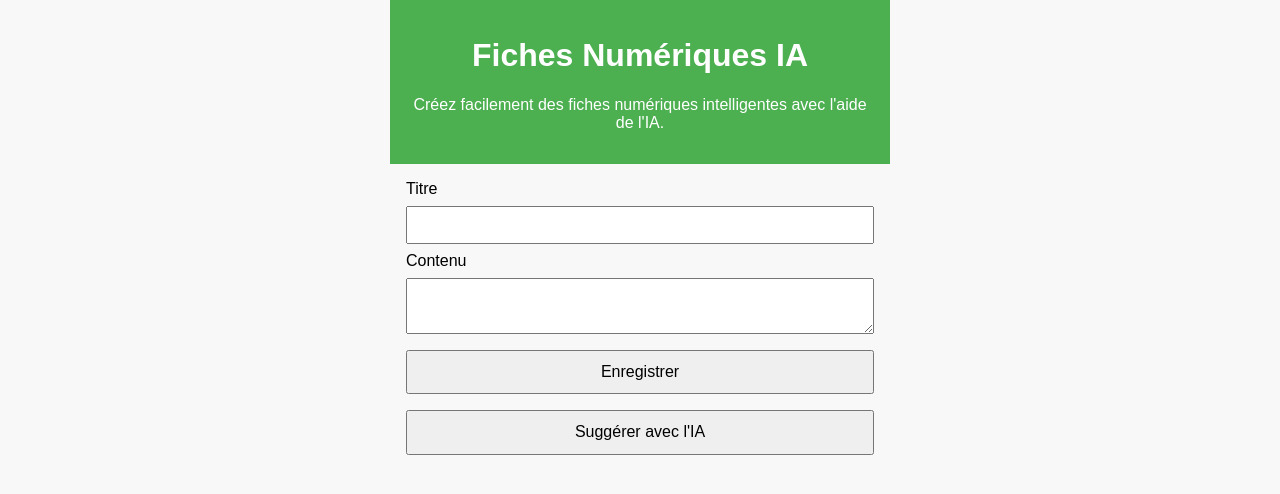
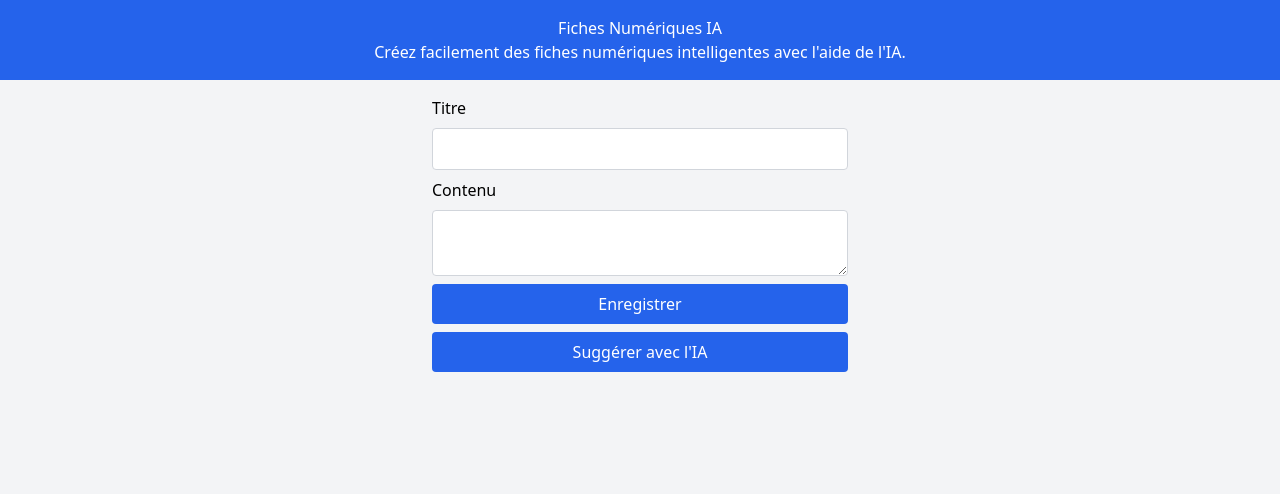
Before and after one commit to dkicksd/fichesnum, a PHP site: page / in a window 1280 px wide. Shown: the top 494 px of the page. Run offline with PHP 8.4, Linux system fonts and the light colour scheme.

Commit message:
Apply Tailwind design

```diff
--- a/index.php
+++ b/index.php
@@ -7,23 +7,24 @@
     <meta charset="UTF-8">
     <meta name="viewport" content="width=device-width, initial-scale=1.0">
     <title>Fiches Numériques IA</title>
+    <link href="https://cdn.jsdelivr.net/npm/tailwindcss@2.2.19/dist/tailwind.min.css" rel="stylesheet">
     <link rel="stylesheet" href="style.css">
 </head>
-<body>
-    <header>
+<body class="bg-gray-100">
+    <header class="bg-blue-600 text-white text-center p-4">
         <h1>Fiches Numériques IA</h1>
         <p>Créez facilement des fiches numériques intelligentes avec l'aide de l'IA.</p>
     </header>
-    <main>
-        <form id="note-form">
+    <main class="max-w-md mx-auto p-4">
+        <form id="note-form" class="flex flex-col gap-2">
             <label for="title">Titre</label>
-            <input type="text" id="title" name="title" required>
+            <input type="text" id="title" name="title" required class="border border-gray-300 rounded p-2">
             <label for="content">Contenu</label>
-            <textarea id="content" name="content" required></textarea>
-            <button type="submit">Enregistrer</button>
-            <button type="button" id="ai-btn">Suggérer avec l'IA</button>
+            <textarea id="content" name="content" required class="border border-gray-300 rounded p-2"></textarea>
+            <button type="submit" class="bg-blue-600 text-white rounded px-4 py-2">Enregistrer</button>
+            <button type="button" id="ai-btn" class="bg-blue-600 text-white rounded px-4 py-2">Suggérer avec l'IA</button>
         </form>
-        <section id="notes"></section>
+        <section id="notes" class="mt-4"></section>
     </main>
     <script src="script.js"></script>
 </body>
--- a/script.js
+++ b/script.js
@@ -26,7 +26,7 @@ document.addEventListener('DOMContentLoaded', () => {
 
     function addNote(title, content) {
         const div = document.createElement('div');
-        div.className = 'note';
+        div.className = 'note bg-white shadow rounded p-4 my-2';
         div.innerHTML = `<h3>${title}</h3><p>${content}</p>`;
         notesSection.appendChild(div);
     }
--- a/style.css
+++ b/style.css
@@ -1,38 +1,6 @@
-body {
-    font-family: Arial, sans-serif;
-    margin: 0;
-    padding: 0;
-    background-color: #f8f8f8;
+/* Custom overrides */
+
+.note h3 {
+    font-weight: 600;
+    margin-bottom: 0.5rem;
 }
-header {
-    background-color: #4CAF50;
-    color: white;
-    text-align: center;
-    padding: 1rem;
-}
-main {
-    padding: 1rem;
-}
-form {
-    display: flex;
-    flex-direction: column;
-    gap: 0.5rem;
-}
-input, textarea {
-    padding: 0.5rem;
-    font-size: 1rem;
-}
-button {
-    padding: 0.7rem;
-    font-size: 1rem;
-    margin-top: 0.5rem;
-}
-#notes {
-    margin-top: 1rem;
-}
-@media (min-width: 600px) {
-    body {
-        max-width: 500px;
-        margin: auto;
-    }
-}
```
